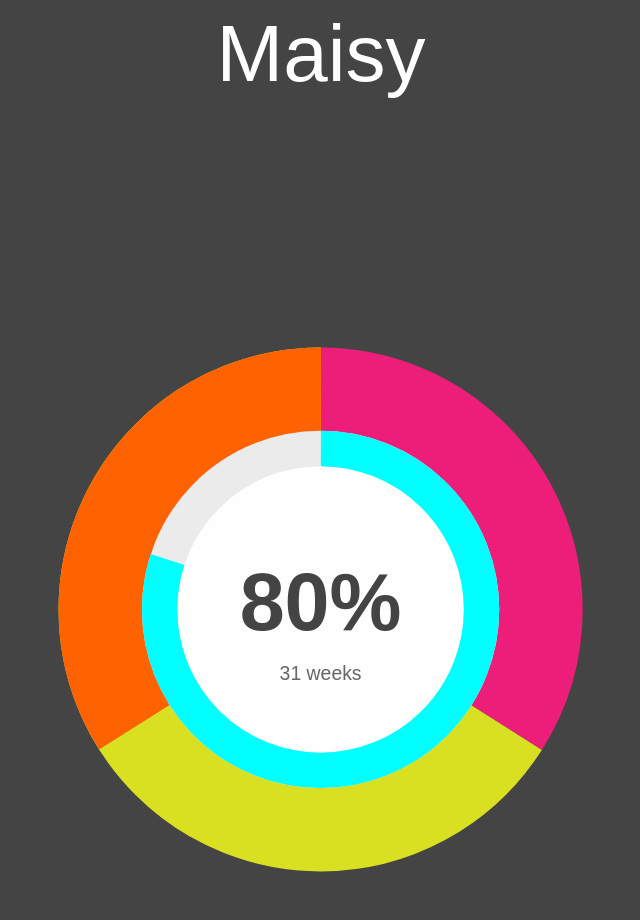
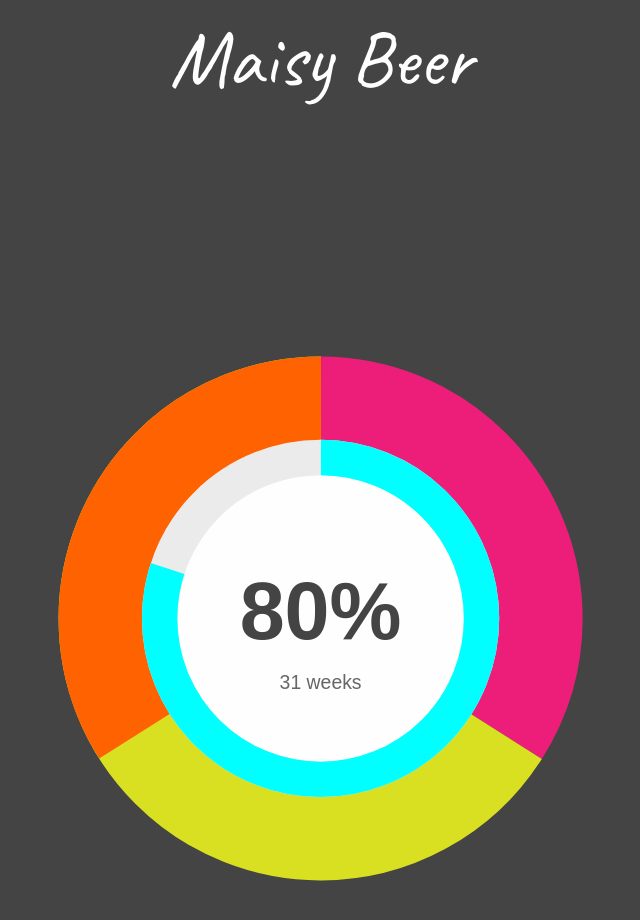
Before and after one commit to tombola/babyclock, a plain HTML site: page index.html in a window 1280 px wide. Shown: the top 920 px of the page, without its empty margins (319-959 px from the left). Drawn offline with Linux system fonts and the light colour scheme.

Commit message:
Style name

```diff
--- a/index.html
+++ b/index.html
@@ -2,11 +2,14 @@
 
 <head>
     <link rel="stylesheet" href="style.css">
+    <style>
+        @import url('https://fonts.googleapis.com/css2?family=Caveat&display=swap');
+    </style>
 </head>
 
 <body>
     <div>
-        <h1 id="name">Maisy</h1>
+        <h1 id="name">Maisy Beer</h1>
         <p id="debugger">-</p>
     </div>
     <div class="svg-item">
--- a/style.css
+++ b/style.css
@@ -33,6 +33,7 @@ body {
 h1 {
   font-weight: 400;
   font-size: 4em;
+  font-family: "Caveat", cursive;
   margin-bottom: -1em;
 }
 
```
Also changed, not shown: 1 other file.
